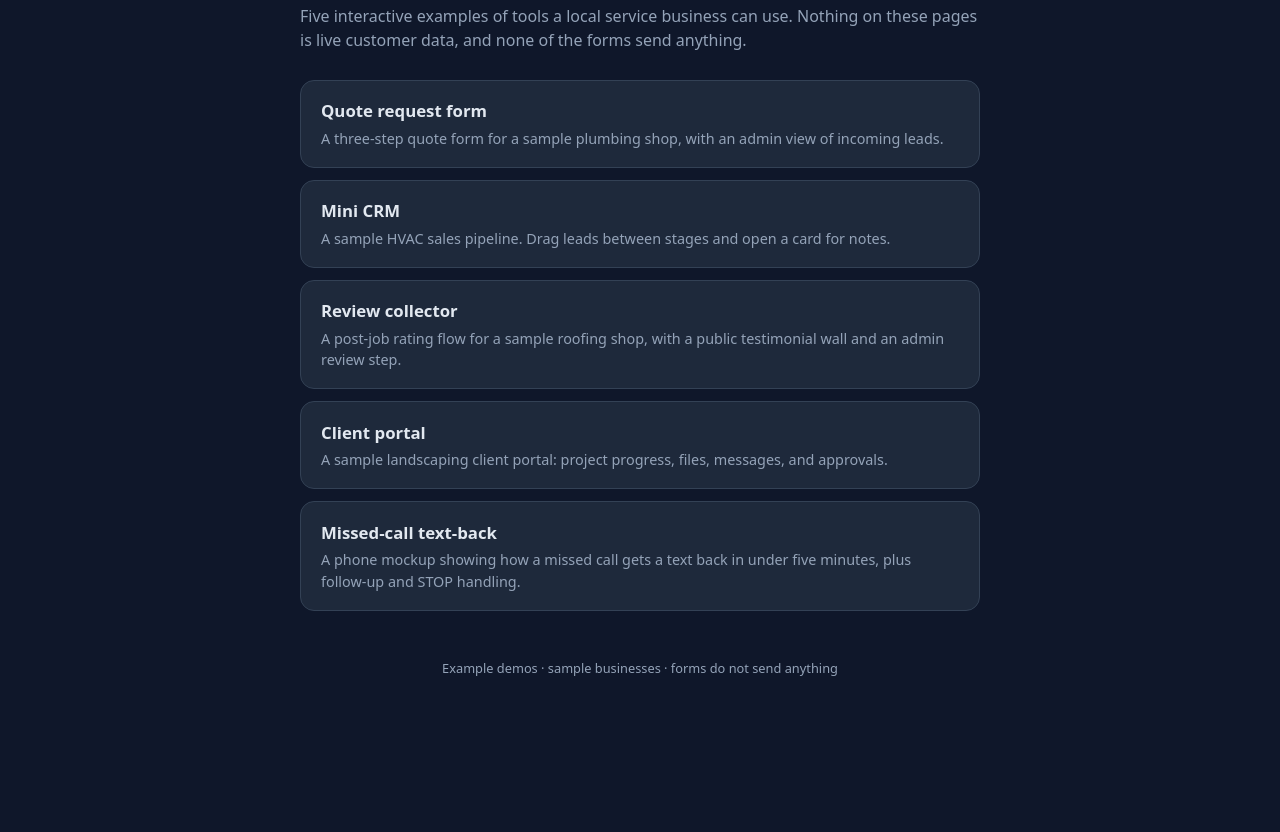
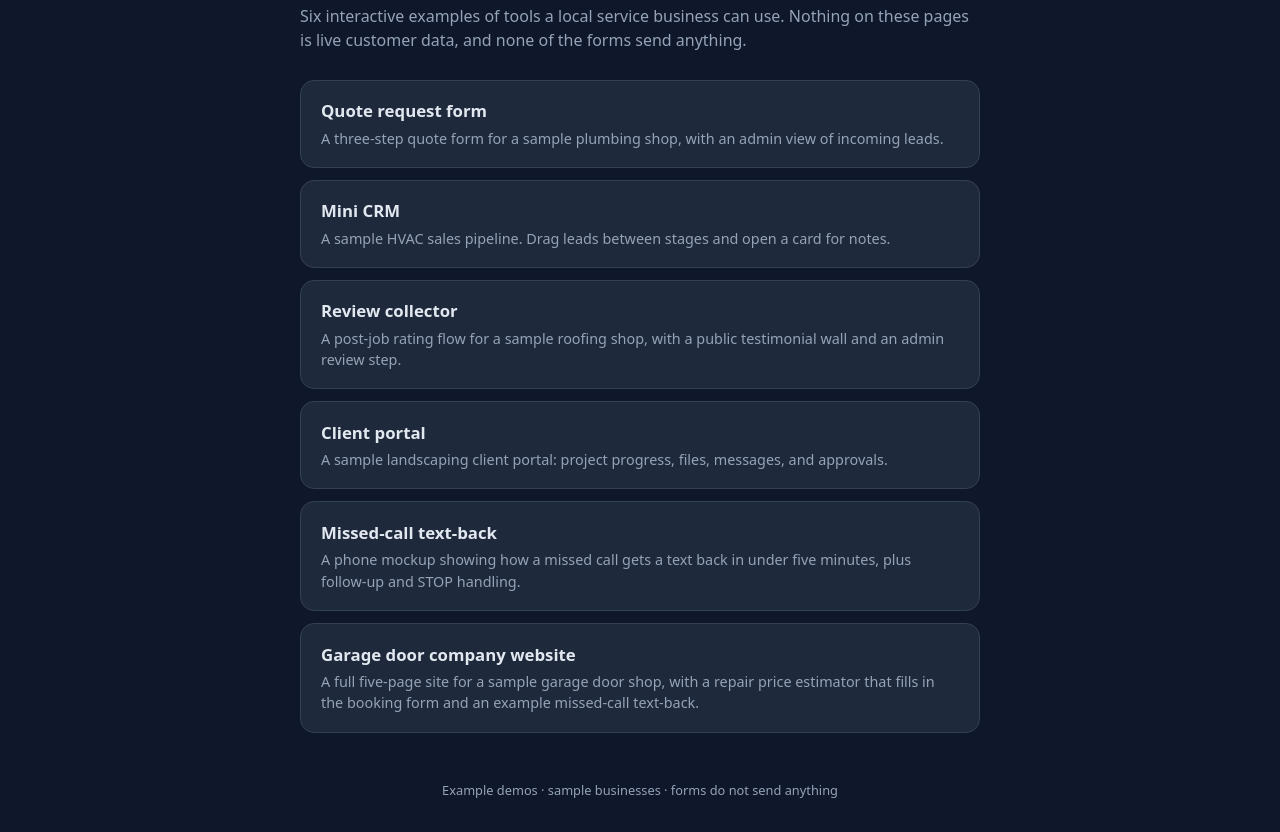
Before and after one commit to quintenwalters22w-Deku/ai-demos, a plain HTML site: page demos/index.html in a window 1280 px wide. Shown: the part 121-953 px from the top of the page. Before the commit the page ends 831 px from the top, so only its background shows below. Drawn offline with Linux system fonts and the light colour scheme.

Commit message:
Link Copper Canyon Garage Doors demo from demos index

```diff
--- a/demos/index.html
+++ b/demos/index.html
@@ -53,7 +53,7 @@
   <div class="banner">Example demo, sample business — these pages use fictional Tucson shops and sample data.</div>
   <main>
     <h1>Sample trade demos</h1>
-    <p class="lead">Five interactive examples of tools a local service business can use. Nothing on these pages is live customer data, and none of the forms send anything.</p>
+    <p class="lead">Six interactive examples of tools a local service business can use. Nothing on these pages is live customer data, and none of the forms send anything.</p>
     <ul>
       <li>
         <a class="card" href="quote-form/">
@@ -85,6 +85,12 @@
           <p>A phone mockup showing how a missed call gets a text back in under five minutes, plus follow-up and STOP handling.</p>
         </a>
       </li>
+      <li>
+        <a class="card" href="copper-canyon-garage/">
+          <h2>Garage door company website</h2>
+          <p>A full five-page site for a sample garage door shop, with a repair price estimator that fills in the booking form and an example missed-call text-back.</p>
+        </a>
+      </li>
     </ul>
   </main>
   <footer>Example demos · sample businesses · forms do not send anything</footer>
```
